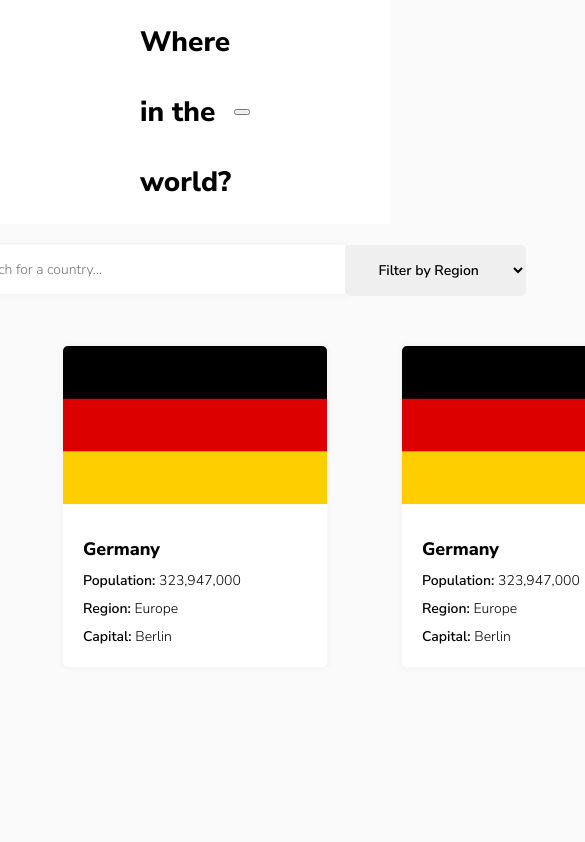
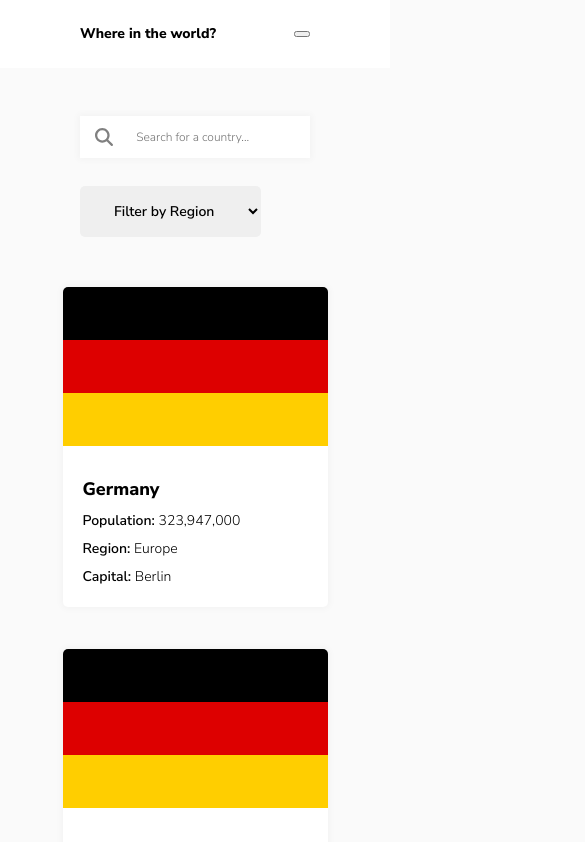
Before and after one commit to HaylzRandom/rest-countries-api, a React (Vite) app: page / in a window 390 px wide. Shown: the top 842 px of the page, 585 px wide, since content can reach past the window. Built offline with nearby package versions, Linux system fonts and the light colour scheme.

Commit message:
Added mobile styling for CountryList, SearchBar and CountryFilter components

```diff
--- a/src/App.css
+++ b/src/App.css
@@ -17,10 +17,21 @@ body {
 
 header {
     width: 100%;
-    padding: 0.5em 10em;
-    line-height: 70px;
     background-color: hsl(var(--clr-white));
     display: flex;
     justify-content: space-between;
     align-items: center;
+    padding: 24px 80px;
 }
+
+header h1 {
+    font-size: 24px;
+    line-height: 33px;
+}
+
+@media screen and (max-width: 768px) {
+    header h1 {
+        font-size: 14px;
+        line-height: 20px;
+    }
+}
--- a/src/components/CountryCard/CountryCard.jsx
+++ b/src/components/CountryCard/CountryCard.jsx
@@ -8,7 +8,6 @@ import './countryCard.css';
 const CountryCard = () => {
 	return (
 		<>
-			<Link>
 			<div className='card'>
 				<div className='card__image'>
 					<img src={flagImage} alt='' />
@@ -27,7 +26,6 @@ const CountryCard = () => {
 					</p>
 				</div>
 			</div>
-			</Link>
 		</>
 	);
 };
--- a/src/components/CountryCard/countryCard.css
+++ b/src/components/CountryCard/countryCard.css
@@ -1,6 +1,8 @@
 /* Country Card Styles */
 .card {
-    width: 264px;
+    justify-self: center;
+    width: 265px;
+    /* width: 100%; */
     display: flex;
     flex-direction: column;
     font-size: 14px;
@@ -8,12 +10,13 @@
     overflow: hidden;
     background-color: hsl(var(--clr-white));
     box-shadow: 0px 0px 7px 2px hsla(0, 0%, 0%, 0.03);
+
 }
 
-.card__image {
+/* .card__image {
     width: 100%;
     height: 160px;
-}
+} */
 
 .card__data {
     padding: 20px;
@@ -34,3 +37,9 @@
 .strong {
     font-weight: 600;
 }
+
+@media screen and (max-width: 768px) {
+    .card {
+        /* width: 100%; */
+    }
+}
--- a/src/components/CountryList/countryList.css
+++ b/src/components/CountryList/countryList.css
@@ -1,18 +1,15 @@
 .countryList {
     display: flex;
     flex-direction: column;
-    justify-content: center;
-    align-items: center;
-    margin-top: 1.5em;
-    /* width: 650px; */
+    padding: 48px 80px;
 }
 
 
 .country__search {
     display: flex;
-    justify-content: space-evenly;
+    justify-content: space-between;
     align-content: center;
-    /* grid-template-columns: repeat(2, 1fr); */
+    gap: 2em;
 }
 
 .searchBar {
@@ -26,7 +23,21 @@
 
 .country__grid {
     display: grid;
-    grid-template-columns: repeat(5, 1fr);
+    place-content: center;
+    grid-template-columns: repeat(auto-fit, minmax(265px, 1fr));
     gap: 75px;
+}
+
+@media screen and (max-width: 768px) {
+
+    .country__search {
+        flex-direction: column;
+        /* width: 100%; */
+        align-content: flex-start;
+    }
+
+    .country__grid {
+        gap: 3em;
+    }
 
 }
--- a/src/components/SearchBar/searchBar.css
+++ b/src/components/SearchBar/searchBar.css
@@ -32,3 +32,10 @@
     display: grid;
     place-content: center;
 }
+
+@media screen and (max-width: 768px) {
+    .search {
+        width: 100%;
+        font-size: 12px;
+    }
+}
--- a/src/index.css
+++ b/src/index.css
@@ -31,16 +31,15 @@ html:focus-within {
 }
 
 /* Set core body defaults */
+html,
 body {
     min-height: 100vh;
     text-rendering: optimizeSpeed;
     line-height: 1.5;
 }
 
-html,
-body {
-    height: 100%;
-}
+
+
 
 a {
     text-decoration: none;
```
Lines whose indentation alone changed are shown as unchanged.
